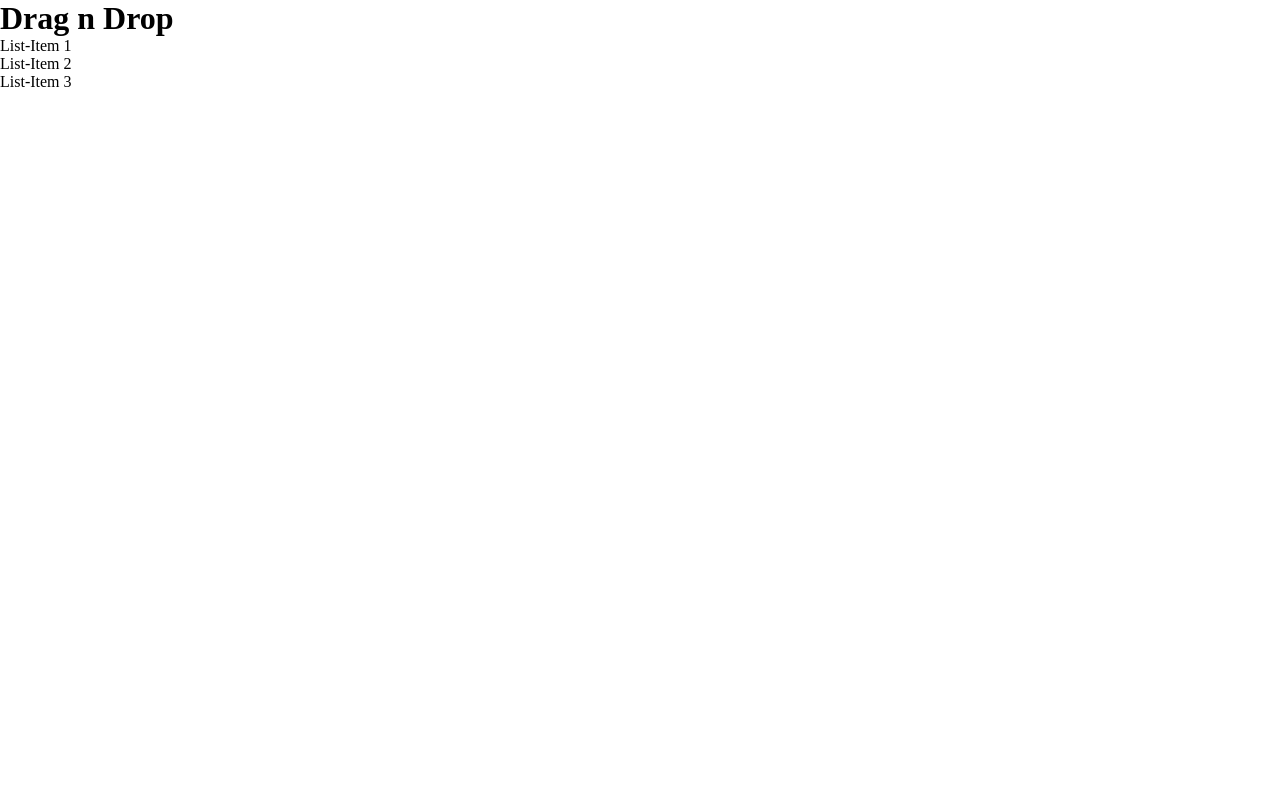
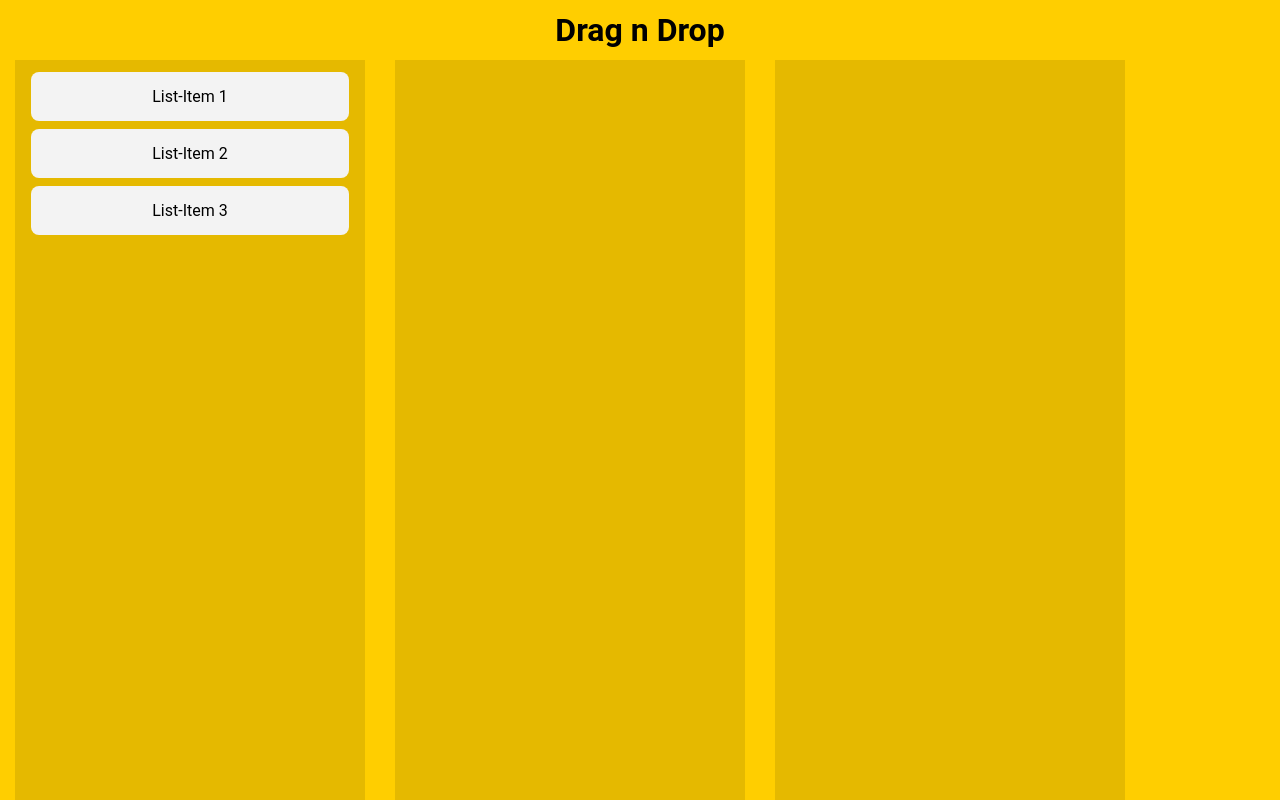
Before and after one commit to Hemantchuabey/Drag-and-Drop-Javascript, a plain HTML site: page index.html in a window 1280 px wide. Drawn offline with Linux system fonts and the light colour scheme.

Commit message:
Added css to their respective HTML component.

```diff
--- a/index.html
+++ b/index.html
@@ -12,7 +12,7 @@
       <header>
         <h1>Drag n Drop</h1>
       </header>
-      <div class="lits">
+      <div class="lists">
         <div class="list">
           <div class="list-item" draggable="true">List-Item 1</div>
           <div class="list-item" draggable="true">List-Item 2</div>
--- a/style.css
+++ b/style.css
@@ -3,3 +3,51 @@
   margin: 0;
   padding: 0;
 }
+
+body {
+  background-color: #ffce00;
+  font-family: "Roboto", Helvetica, sans-serif;
+}
+
+.app {
+  display: flex;
+  width: 100vw;
+  height: 100vh;
+  flex-flow: column;
+}
+header {
+  display: flex;
+  justify-content: center;
+  align-items: center;
+  height: 60px;
+}
+
+.lists {
+  display: flex;
+  flex: 1;
+  width: 100%;
+  overflow-x: scroll;
+}
+
+.lists .list {
+  display: flex;
+  flex-flow: column;
+  flex: 1;
+  width: 100%;
+  min-width: 250px;
+  max-width: 350px;
+  height: 100%;
+  min-height: 150px;
+  background-color: rgba(0, 0, 0, 0.1);
+  margin: 0 15px;
+  padding: 8px;
+  transition: all 0.3 ease;
+}
+
+.lists .list .list-item {
+  background-color: #f3f3f3;
+  border-radius: 8px;
+  text-align: center;
+  padding: 15px 20px;
+  margin: 4px 8px;
+}
```
